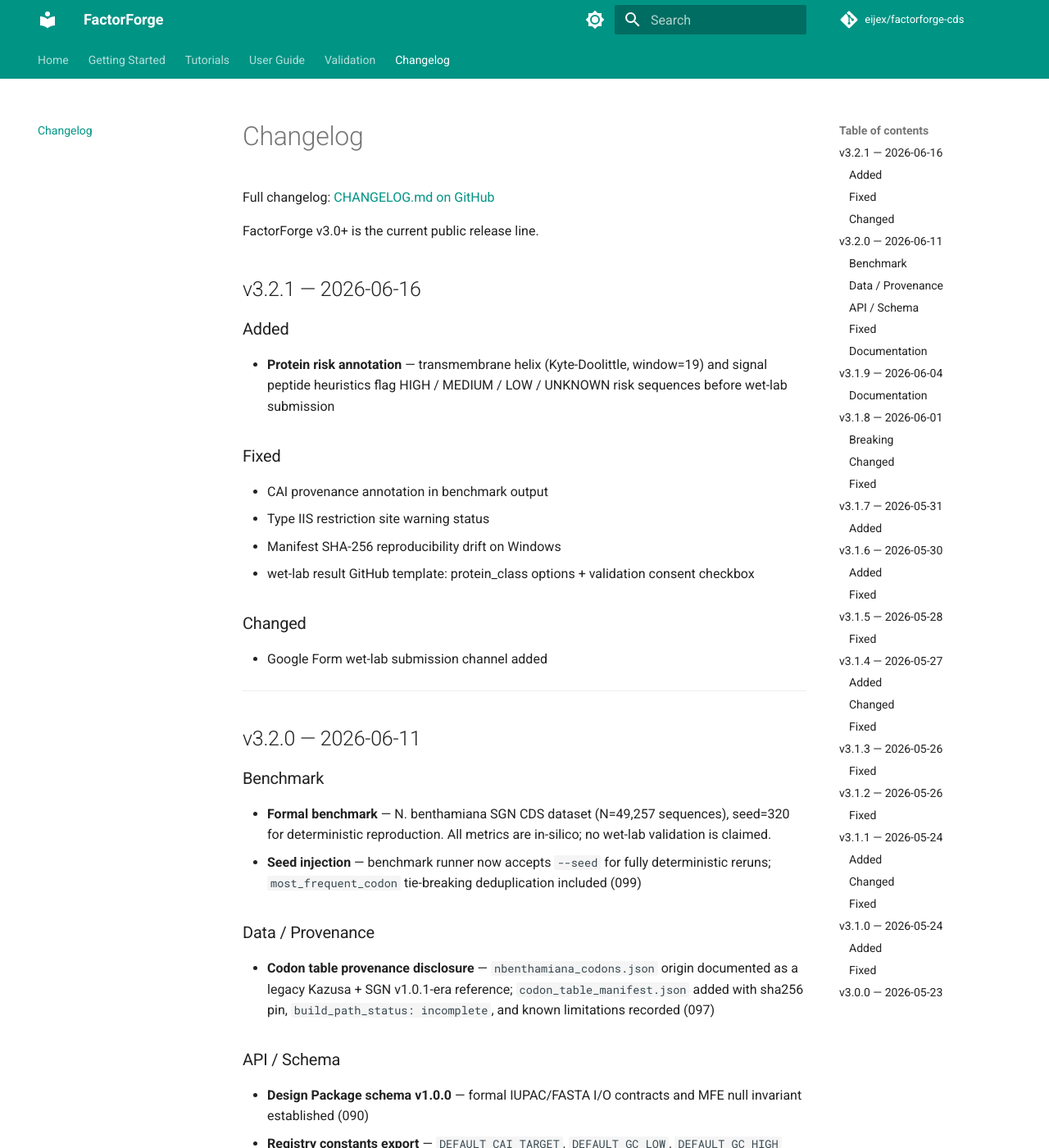
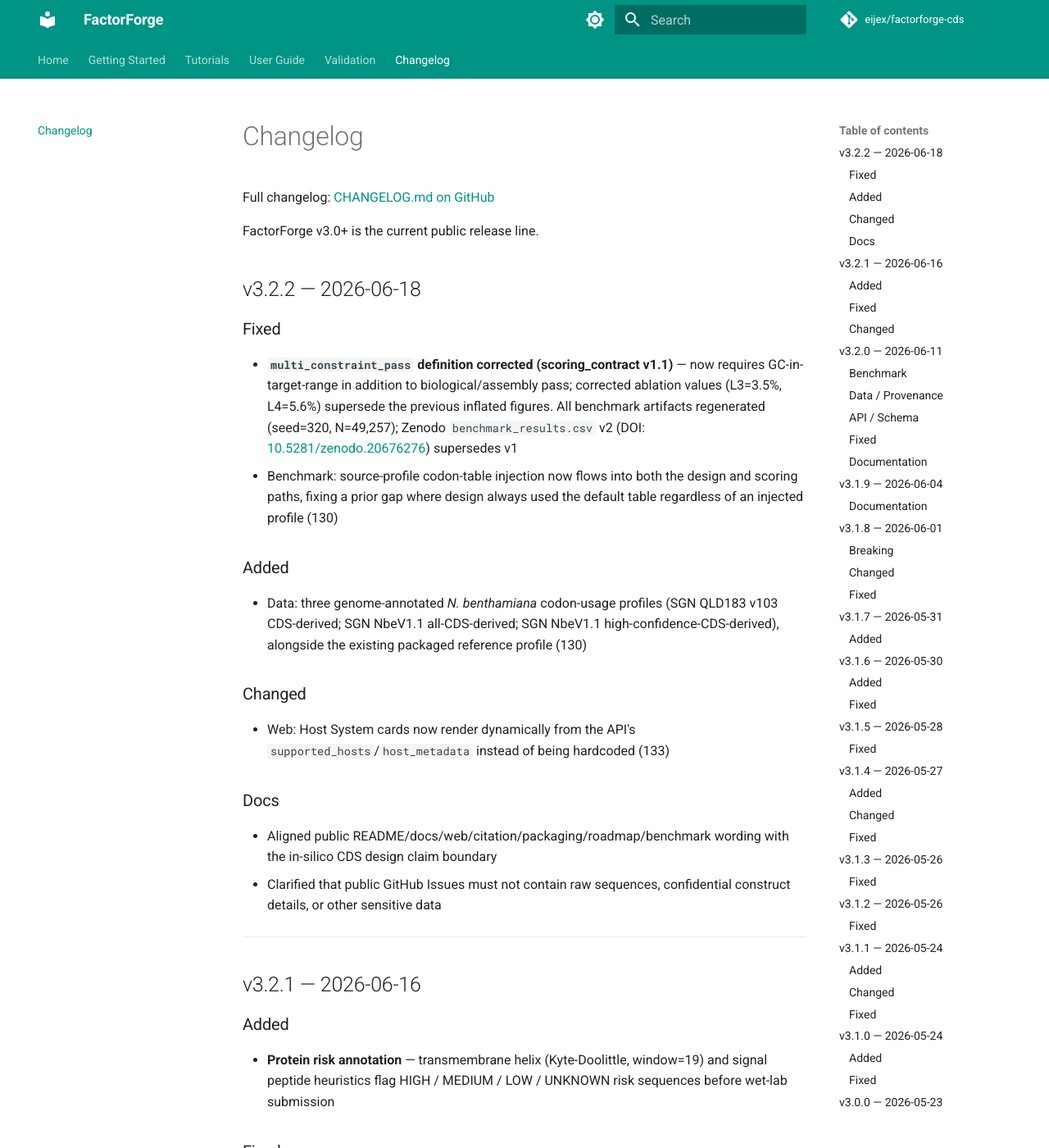
Before and after one commit to eijex/factorforge-cds, an MkDocs documentation site: the page built from docs/changelog.md, in a window 1280 px wide and 1400 px high. Shown: the whole window at 82% size. Built offline with MkDocs 1.6.1 and Material for MkDocs 9.7.7, drawn with Linux system fonts in a browser that asks for light colours; comment, search, counter and statistics services are not loaded.

Commit message:
docs: add v3.2.2 entry to docs/changelog.md

```diff
--- a/docs/changelog.md
+++ b/docs/changelog.md
@@ -3,6 +3,24 @@
 Full changelog: [CHANGELOG.md on GitHub](https://github.com/eijex/factorforge-cds/blob/main/CHANGELOG.md)
 
 FactorForge v3.0+ is the current public release line.
+
+## v3.2.2 — 2026-06-18
+
+### Fixed
+- **`multi_constraint_pass` definition corrected (scoring_contract v1.1)** — now requires GC-in-target-range in addition to biological/assembly pass; corrected ablation values (L3=3.5%, L4=5.6%) supersede the previous inflated figures. All benchmark artifacts regenerated (seed=320, N=49,257); Zenodo `benchmark_results.csv` v2 (DOI: [10.5281/zenodo.20676276](https://doi.org/10.5281/zenodo.20676276)) supersedes v1
+- Benchmark: source-profile codon-table injection now flows into both the design and scoring paths, fixing a prior gap where design always used the default table regardless of an injected profile (130)
+
+### Added
+- Data: three genome-annotated *N. benthamiana* codon-usage profiles (SGN QLD183 v103 CDS-derived; SGN NbeV1.1 all-CDS-derived; SGN NbeV1.1 high-confidence-CDS-derived), alongside the existing packaged reference profile (130)
+
+### Changed
+- Web: Host System cards now render dynamically from the API's `supported_hosts`/`host_metadata` instead of being hardcoded (133)
+
+### Docs
+- Aligned public README/docs/web/citation/packaging/roadmap/benchmark wording with the in-silico CDS design claim boundary
+- Clarified that public GitHub Issues must not contain raw sequences, confidential construct details, or other sensitive data
+
+---
 
 ## v3.2.1 — 2026-06-16
 
```
